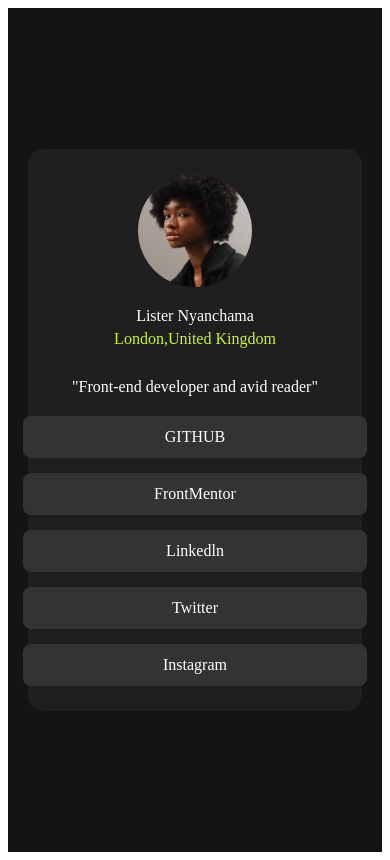
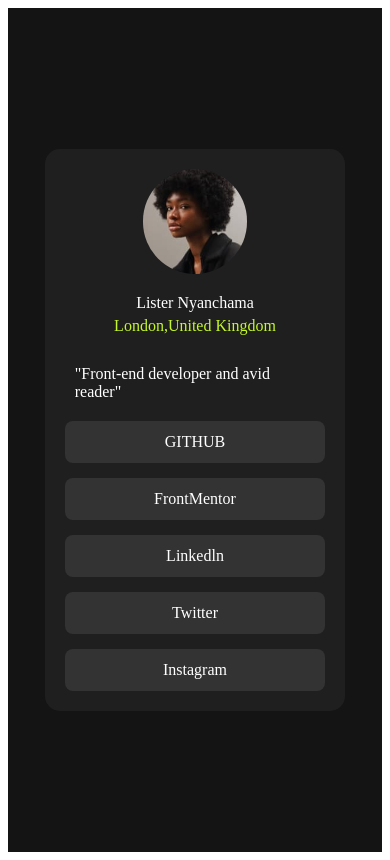
Before and after one commit to Pawaomoro/Social-Link-Profiles, a plain HTML site: page index.html in a window 390 px wide. Drawn offline with Linux system fonts and the light colour scheme.

Commit message:
making the links responsive

```diff
--- a/profile.css
+++ b/profile.css
@@ -12,10 +12,13 @@
 .card{
     background-color: hsl(0, 0%, 12%);
     color: white;
-    padding: 25px;
+    padding: 20px;
     border-radius: 15px;
-    width: 100%;
-    max-width: 375px;
+    width: 90%;
+    max-width: 400px;
+    word-break: break-word;
+    overflow-wrap: break-word;
+    box-sizing: border-box;
 
 }
 .profile{
@@ -62,8 +65,10 @@ img{
     padding: 12px 30px;
     border-radius: 8px;
     text-align: center;
-    width: 250px;
+    width: 100%;
+    max-width: 100%;
     transition: all 0.3s ease;
+    box-sizing: border-box;
 }
 .linkBtn:hover{
     background: #555;
```
